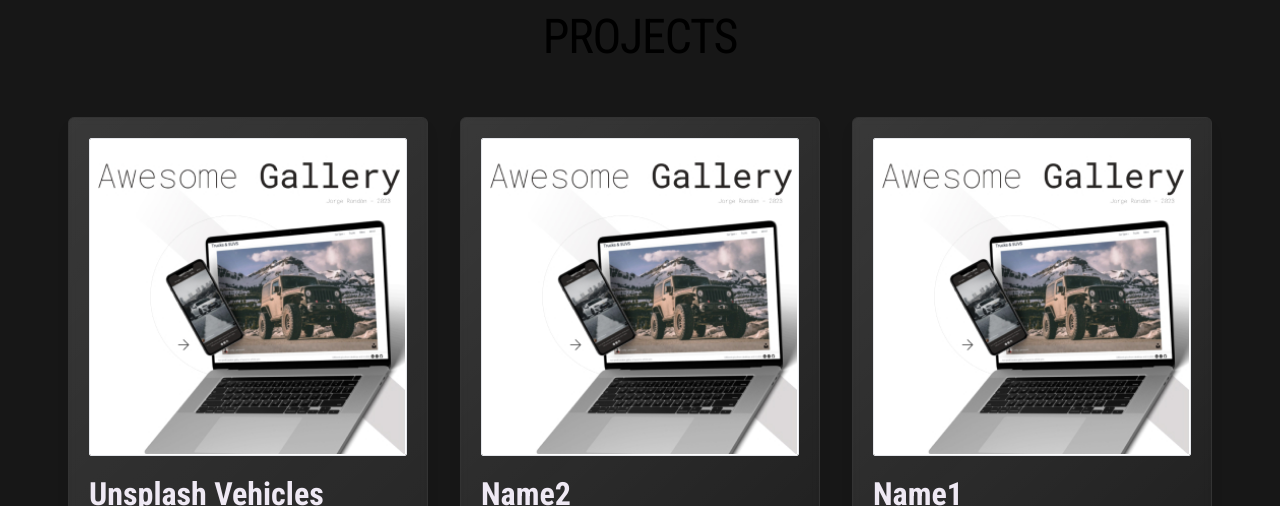
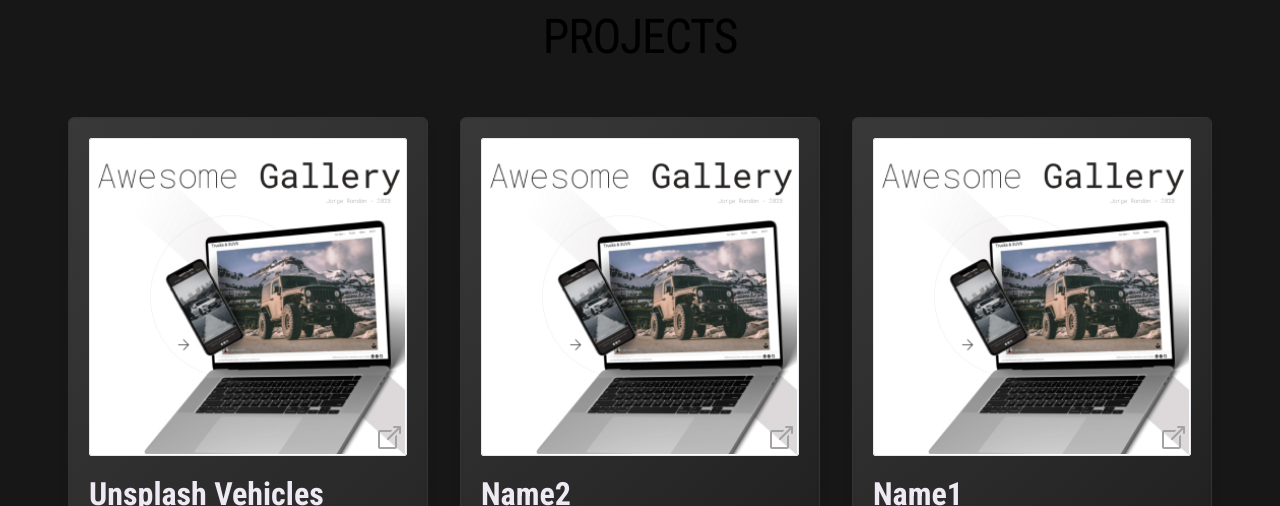
Before and after one commit to jor-g-r/portfolio-Jorge-Rondon, a Next.js app in the folder portfolio/: page / in a window 1280 px wide. Shown: the part 5740-6246 px from the top of the page. Built offline with nearby package versions, Linux system fonts and the light colour scheme.

Commit message:
UX details in projects layout

```diff
--- a/portfolio/src/app/components/Projects.tsx
+++ b/portfolio/src/app/components/Projects.tsx
@@ -3,6 +3,7 @@ import { useState } from 'react'
 import Image from 'next/image'
 import imgProject from '../img/prev-project1.jpg'
 import ParticlesComponent from './ParticlesComponent';
+import IconExternalLink from '../icons/IconExternalLink';
 
 
 const projectsInitialData = [
@@ -75,13 +76,16 @@ export default function Projects (){
                                 <div className={`group w-full p-5 flex bg-card-gradient shadow-lg border-dark-600 hover:border-dark-400 border backdrop-blur-sm bg-blend bg-opacity-10 rounded-md
                                                             ${item.row === 2 ? 'lg:row-span-2 md:col-span-2 lg:col-span-1' : ''}
                                                             ${item.col === 2 ? 'md:col-span-2 md:flex-row md:gap-x-6 flex-col' : 'flex-col'}`}>
-                                    <a className='' href={item.url}>
+                                    <a className='relative' href={item.url}>
                                         <Image
                                         src={item.thumbnail}
                                         alt={item.alt}
                                         className={`w-full lg:max-w-[404px] rounded-sm border hover:border-2 duration-300 ease-in ${item.col === 2 ? 'md:max-w-[296px]': ''}`}
 
                                         />
+                                        <div className="absolute bottom-[1%] right-[1%]">
+                                            <IconExternalLink />
+                                        </div>
                                     </a>
                                     <div className="flex flex-col justify-between h-full">
                                         <div className="text-white-100 mt-6 w-full">
--- a/portfolio/src/app/icons/IconDownload.tsx
+++ b/portfolio/src/app/icons/IconDownload.tsx
@@ -1,5 +1,3 @@
-import { SVGAttributes } from 'react'
-
 export default function IconDownload (){
 
   return (
--- /dev/null
+++ b/portfolio/src/app/icons/IconExternalLink.tsx
@@ -0,0 +1,22 @@
+
+export default function IconExternalLink (){
+
+  return (
+    <>
+      <svg xmlns="http://www.w3.org/2000/svg"  viewBox="0 0 30 30" width="30px" height="30px">
+        <path className="shadow-lg fill-neutral-400"  d="M 25.980469 2.9902344 A 1.0001 1.0001 0 0 0 25.869141 3 L 20 3 A 1.0001
+                 1.0001 0 1 0 20 5 L 23.585938 5 L 13.292969 15.292969 A 1.0001 1.0001 0
+                 1 0 14.707031 16.707031 L 25 6.4140625 L 25 10 A 1.0001 1.0001 0 1 0 27
+                 10 L 27 4.1269531 A 1.0001 1.0001 0 0 0 25.980469 2.9902344 z M 6 7 C
+                 4.9069372 7 4 7.9069372 4 9 L 4 24 C 4 25.093063 4.9069372 26 6 26 L 21
+                 26 C 22.093063 26 23 25.093063 23 24 L 23 14 L 23 11.421875 L 21 13.421875
+                 L 21 16 L 21 24 L 6 24 L 6 9 L 14 9 L 16 9 L 16.578125 9 L 18.578125 7 L
+                 16 7 L 14 7 L 6 7 z"
+                />
+        </svg>
+
+
+
+    </>
+  )
+}
```
